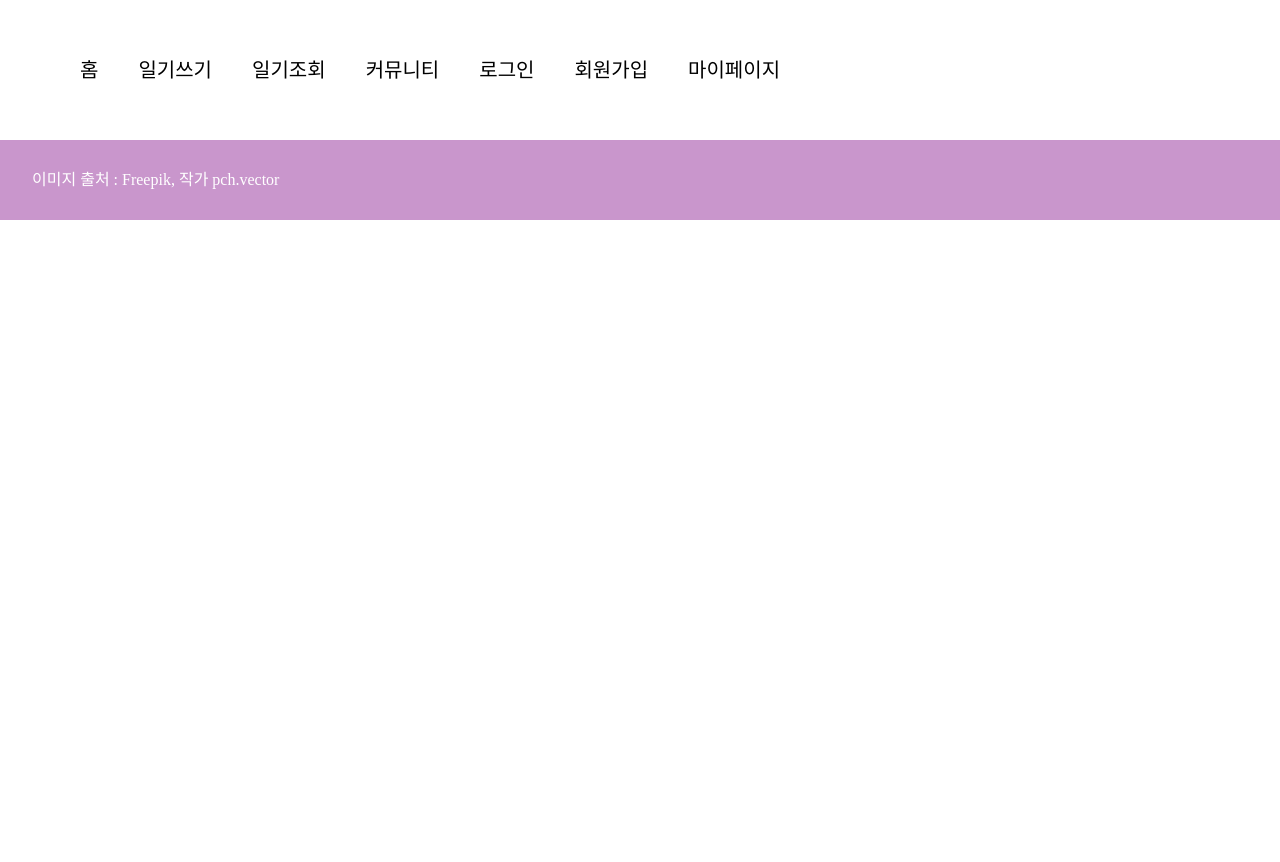
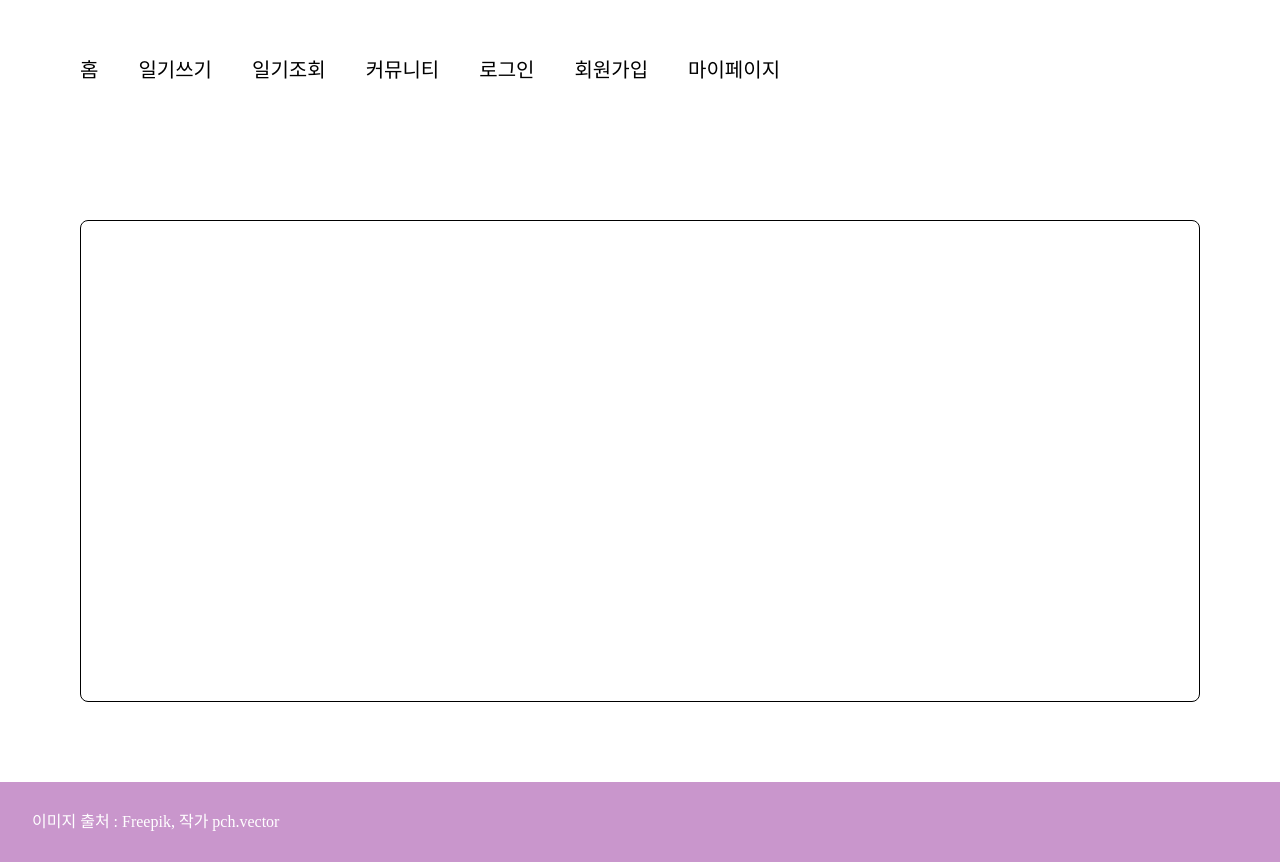
Before and after one commit to dalkey23/elice_ai_project, a React (Create React App) app in the folder aifront/: page /JournalDetail/1 in a window 1280 px wide. Before the commit the page ends 800 px from the top, so only its background shows below. Built offline with nearby package versions, Linux system fonts and the light colour scheme; no server answers.

Commit message:
fix: journal css

```diff
--- a/aifront/src/Page/Journal/JournalCheckSC.tsx
+++ b/aifront/src/Page/Journal/JournalCheckSC.tsx
@@ -8,6 +8,7 @@ export const JournalList = styled.div`
 
 export const Journal = styled.div`
     border : 1px solid black;
+    border-radius : 8px;
     margin : 1em;
     width : 35%;
     height : 400px;
--- a/aifront/src/Page/Journal/JournalDetail.tsx
+++ b/aifront/src/Page/Journal/JournalDetail.tsx
@@ -1,6 +1,7 @@
 import React from "react";
 import { useParams } from "react-router-dom"
 import { useJournalDetail } from "../../Component/Hook/Journal.hook";
+import * as SC from "./JournalDetailSC"
 
 const JournalDetail : React.FC = () => {
     const { id } = useParams();
@@ -8,10 +9,10 @@ const JournalDetail : React.FC = () => {
     console.log(item.id)
 
     return (
-        <div>
+        <SC.JournalDetail>
             {item.id}
             {item.content}
-        </div>
+        </SC.JournalDetail>
     )
 }
 
--- a/aifront/src/Page/Journal/JournalDetailSC.tsx
+++ b/aifront/src/Page/Journal/JournalDetailSC.tsx
@@ -2,4 +2,7 @@ import styled from "styled-components";
 
 export const JournalDetail = styled.div`
     border : 1px solid black;
+    border-radius : 8px;
+    padding : 15rem;
+    margin : 5rem;
 `
```
